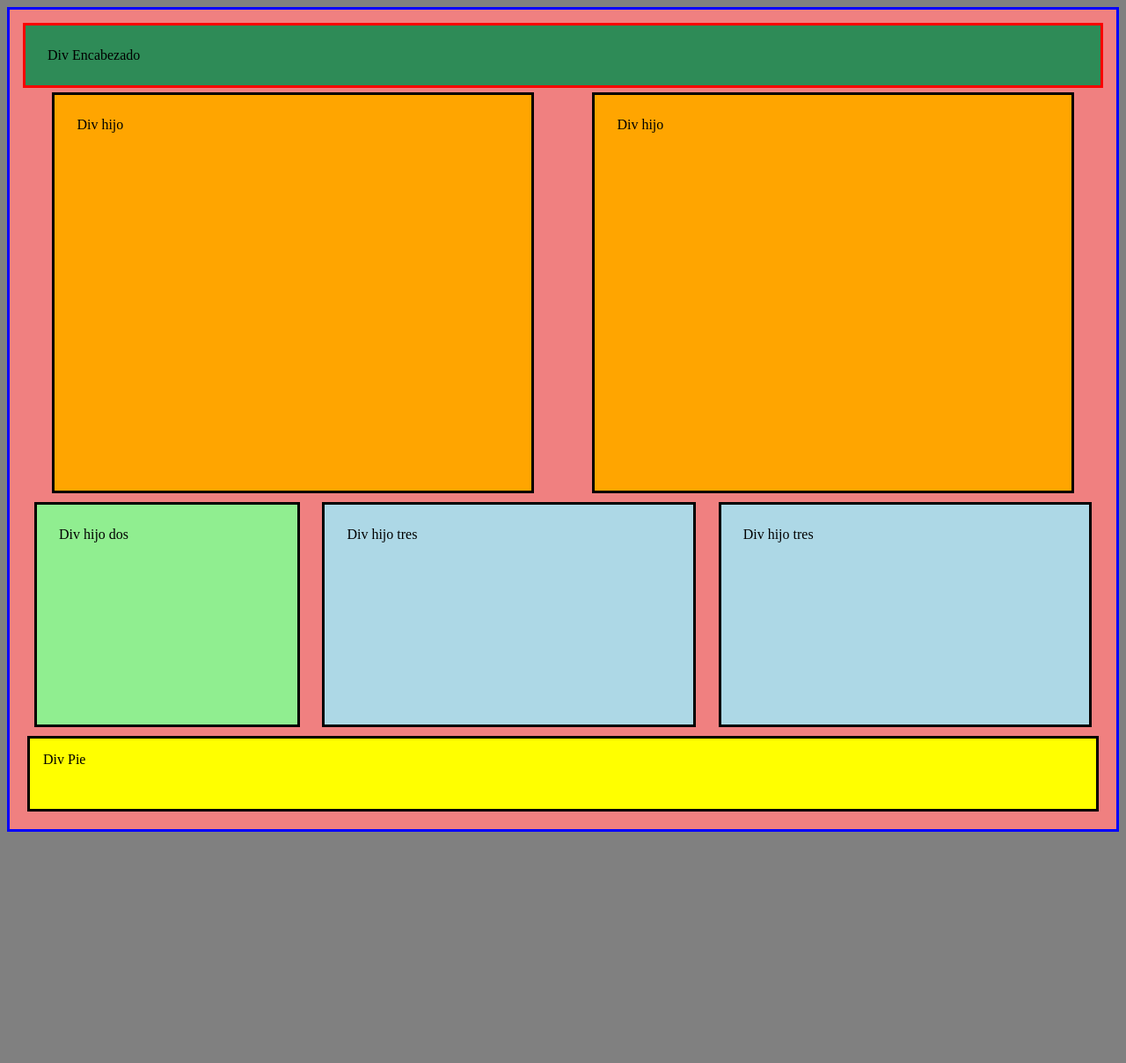
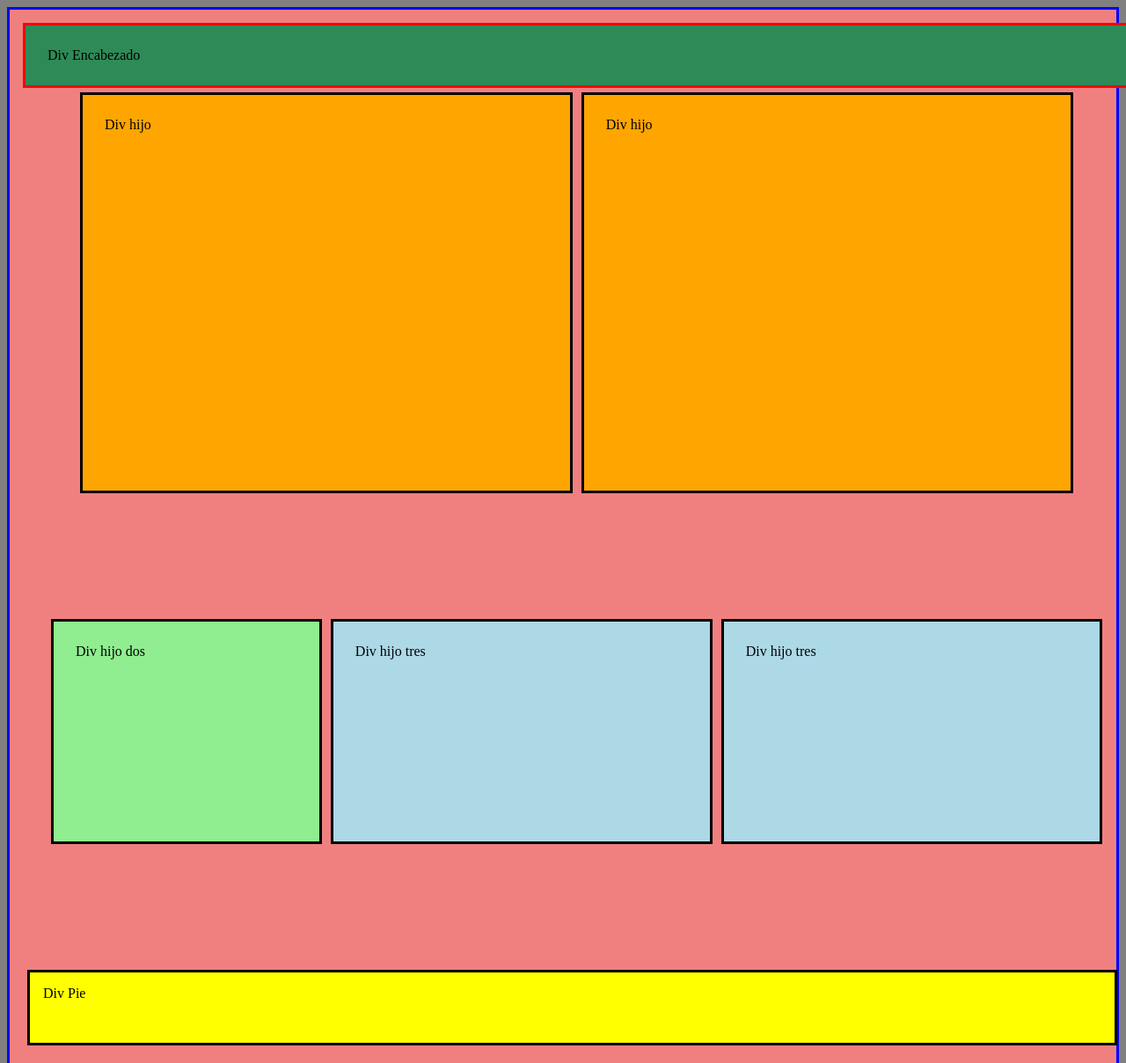
Before and after one commit to AmayaGonzalo/Front_Ejercicio_2, a website: page index.html in a window 1280 px wide. Shown: the top 1209 px of the page at 88% size. Before the commit the page ends 954 px from the top, so only its background shows below. Drawn offline with Linux system fonts and the light colour scheme.

Commit message:
initial commit

```diff
--- a/estilos.css
+++ b/estilos.css
@@ -6,6 +6,7 @@ body {
   background-color: lightcoral;
   display: flex;
   flex-flow: wrap;
+  flex-direction: column;
   justify-content: space-around;
   margin: 0px;
   padding: 15px;
@@ -20,6 +21,13 @@ body {
   width: 98%;
 }
 
+#hijos {
+  display: flex;
+  justify-content: center;
+  flex-direction: row;
+  flex-wrap: wrap;
+}
+
 .hijo {
   background-color: orange;
   margin: 5px;
@@ -29,7 +37,7 @@ body {
   width: 40%;
 }
 
-#hijoDos {
+.hijoDos {
   background-color: lightgreen;
   margin: 5px;
   padding: 25px;
@@ -38,7 +46,7 @@ body {
   width: 20%;
 }
 
-#hijoTres {
+.hijoTres {
   background-color: lightblue;
   margin: 5px;
   padding: 25px;
--- a/index.html
+++ b/index.html
@@ -10,11 +10,13 @@
   <body>
     <div id="contenedor">
       <div id="encabezado">Div Encabezado</div>
-      <div class="hijo">Div hijo</div>
-      <div class="hijo">Div hijo</div>
-      <div id="hijoDos">Div hijo dos</div>
-      <div id="hijoTres">Div hijo tres</div>
-      <div id="hijoTres">Div hijo tres</div>
+      <div id="hijos">
+        <div class="hijo">Div hijo</div>
+        <div class="hijo">Div hijo</div>
+        <div class="hijoDos">Div hijo dos</div>
+        <div class="hijoTres">Div hijo tres</div>
+        <div class="hijoTres"">Div hijo tres</div>
+      </div>
       <div id="pie">Div Pie</div>
     </div>
   </body>
```
